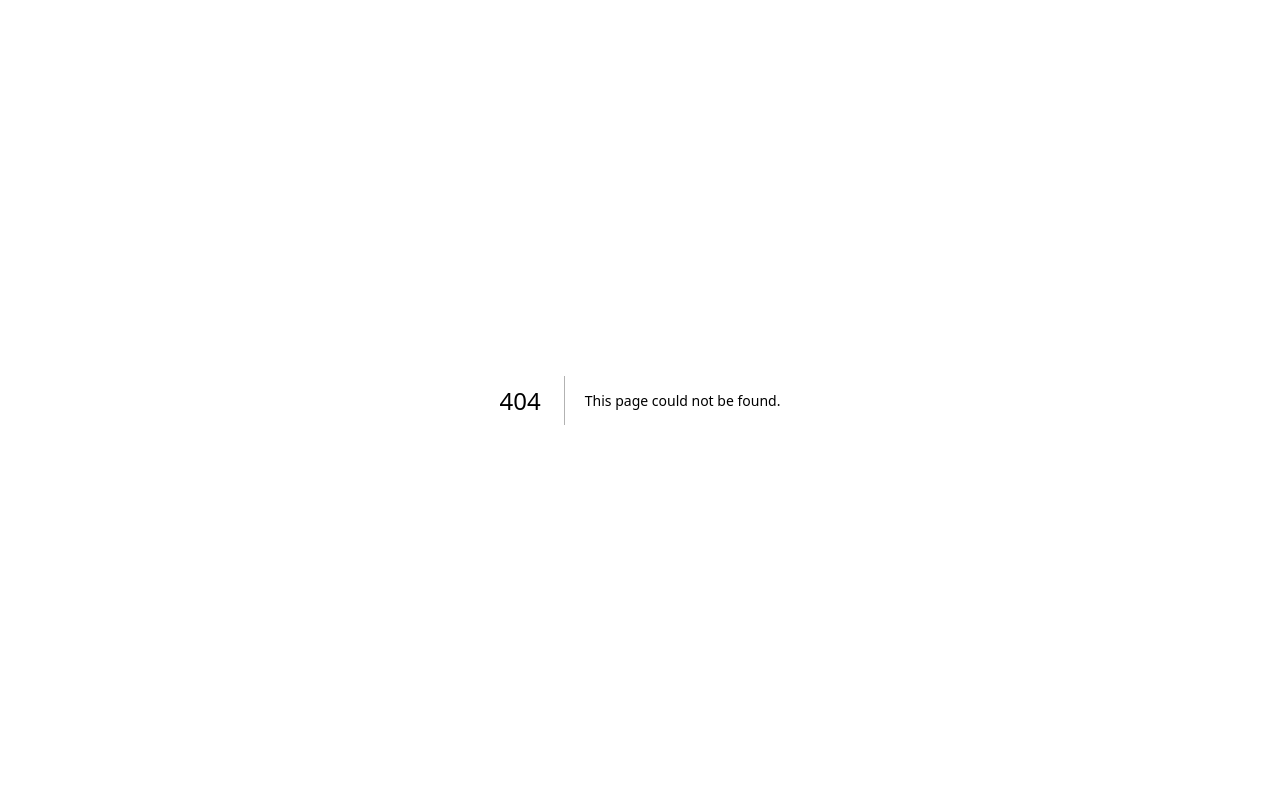
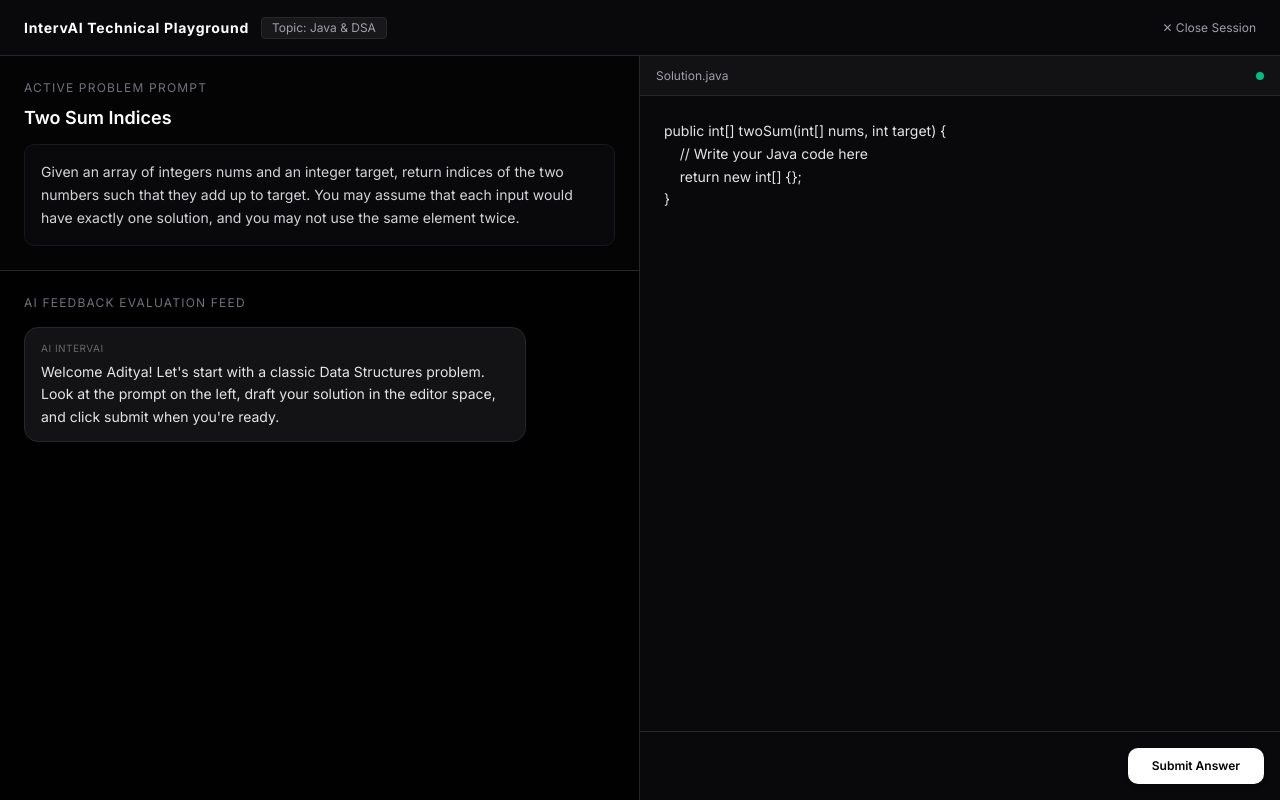
Before and after one commit to adityashrivastava08/ai-interview-coach, a Next.js app: page /interview in a window 1280 px wide. Before the commit this address had no page. Built offline with nearby package versions, Linux system fonts and the light colour scheme; no server answers; sample sign-in values are in the browser's storage.

Commit message:
Day 5 complete: built beautiful functional split-screen interview workspace UI

```diff
--- /dev/null
+++ b/app/interview/page.tsx
@@ -0,0 +1,115 @@
+"use client";
+
+import React, { useState } from "react";
+import { useSession } from "next-auth/react";
+import { useRouter } from "next/navigation";
+
+export default function InterviewWorkspace() {
+  const { data: session, status } = useSession();
+  const router = useRouter();
+
+  // Mock data states for tracking interactive code and chats
+  const [currentQuestion, setCurrentQuestion] = useState(
+    "Given an array of integers nums and an integer target, return indices of the two numbers such that they add up to target. You may assume that each input would have exactly one solution, and you may not use the same element twice."
+  );
+  const [userCode, setUserCode] = useState(`public int[] twoSum(int[] nums, int target) {\n    // Write your Java code here\n    return new int[] {};\n}`);
+  const [chatMessages, setChatMessages] = useState([
+    { role: "ai", text: "Welcome Aditya! Let's start with a classic Data Structures problem. Look at the prompt on the left, draft your solution in the editor space, and click submit when you're ready." }
+  ]);
+  const [loading, setLoading] = useState(false);
+
+  if (status === "loading") return <div className="min-h-screen bg-black flex items-center justify-center font-mono text-zinc-500">LOADING WORKSPACE...</div>;
+  if (!session) { router.push("/login"); return null; }
+
+  const handleCodeSubmit = (e: React.FormEvent) => {
+    e.preventDefault();
+    setLoading(true);
+
+    // Simulating API loading interaction
+    setTimeout(() => {
+      setChatMessages((prev) => [
+        ...prev,
+        { role: "user", text: "Submitted code solution." },
+        { role: "ai", text: "Analyzing code... Great layout structure. Can you explain your chosen approach's time complexity before we proceed to execution edge cases?" }
+      ]);
+      setLoading(false);
+    }, 1500);
+  };
+
+  return (
+    <div className="h-screen bg-black text-zinc-100 flex flex-col font-sans overflow-hidden">
+      {/* Upper Header Ribbon Bar */}
+      <header className="h-14 border-b border-zinc-800 bg-zinc-950 px-6 flex items-center justify-between shrink-0">
+        <div className="flex items-center gap-3">
+          <span className="text-sm font-bold tracking-wider text-white">IntervAI Technical Playground</span>
+          <span className="text-xs bg-zinc-900 text-zinc-400 border border-zinc-800 px-2.5 py-0.5 rounded">Topic: Java & DSA</span>
+        </div>
+        <button onClick={() => router.push("/dashboard")} className="text-xs text-zinc-400 hover:text-white transition-colors cursor-pointer">
+          ✕ Close Session
+        </button>
+      </header>
+
+      {/* Main Split Screen Container */}
+      <div className="flex-1 flex overflow-hidden">
+
+        {/* Left Panel: Prompt Display & Evaluation Feed */}
+        <div className="w-1/2 border-r border-zinc-800 flex flex-col bg-zinc-950/20">
+          <div className="p-6 border-b border-zinc-800 bg-zinc-950/40 max-h-[40vh] overflow-y-auto">
+            <span className="text-xs font-mono text-zinc-500 uppercase tracking-widest block mb-2">Active Problem Prompt</span>
+            <h3 className="text-lg font-semibold text-white mb-3">Two Sum Indices</h3>
+            <p className="text-sm text-zinc-300 leading-relaxed font-mono bg-zinc-950 border border-zinc-900 p-4 rounded-lg">
+              {currentQuestion}
+            </p>
+          </div>
+
+          <div className="flex-1 p-6 overflow-y-auto space-y-4">
+            <span className="text-xs font-mono text-zinc-500 uppercase tracking-widest block">AI Feedback Evaluation Feed</span>
+            {chatMessages.map((msg, idx) => (
+              <div key={idx} className={`flex ${msg.role === "user" ? "justify-end" : "justify-start"}`}>
+                <div className={`max-w-[85%] rounded-xl px-4 py-3 text-sm leading-relaxed ${
+                  msg.role === "user"
+                    ? "bg-zinc-800 text-white border border-zinc-700"
+                    : "bg-zinc-900/80 text-zinc-200 border border-zinc-800"
+                }`}>
+                  <span className="text-[10px] font-mono uppercase tracking-wider block opacity-40 mb-1">
+                    {msg.role === "user" ? "You" : "AI IntervAI"}
+                  </span>
+                  {msg.text}
+                </div>
+              </div>
+            ))}
+          </div>
+        </div>
+
+        {/* Right Panel: Code Sandbox Editor Area */}
+        <div className="w-1/2 flex flex-col bg-zinc-950">
+          <div className="h-10 bg-zinc-900/60 border-b border-zinc-800 px-4 flex items-center justify-between shrink-0">
+            <span className="text-xs font-mono text-zinc-400">Solution.java</span>
+            <span className="h-2 w-2 rounded-full bg-emerald-500" />
+          </div>
+
+          <form onSubmit={handleCodeSubmit} className="flex-1 flex flex-col overflow-hidden">
+            <textarea
+              aria-label="Code Editor"
+              className="flex-1 w-full p-6 bg-zinc-950 text-zinc-200 font-mono text-sm leading-relaxed focus:outline-none resize-none selection:bg-zinc-800"
+              value={userCode}
+              onChange={(e) => setUserCode(e.target.value)}
+              spellCheck="false"
+            />
+
+            <div className="p-4 border-t border-zinc-800 bg-zinc-950 flex justify-end items-center shrink-0">
+              <button
+                type="submit"
+                disabled={loading}
+                className="bg-white hover:bg-zinc-200 text-black font-semibold text-xs px-6 py-2.5 rounded-lg transition-colors disabled:opacity-40 cursor-pointer shadow-md"
+              >
+                {loading ? "Evaluating Code..." : "Submit Answer"}
+              </button>
+            </div>
+          </form>
+        </div>
+
+      </div>
+    </div>
+  );
+}
```
